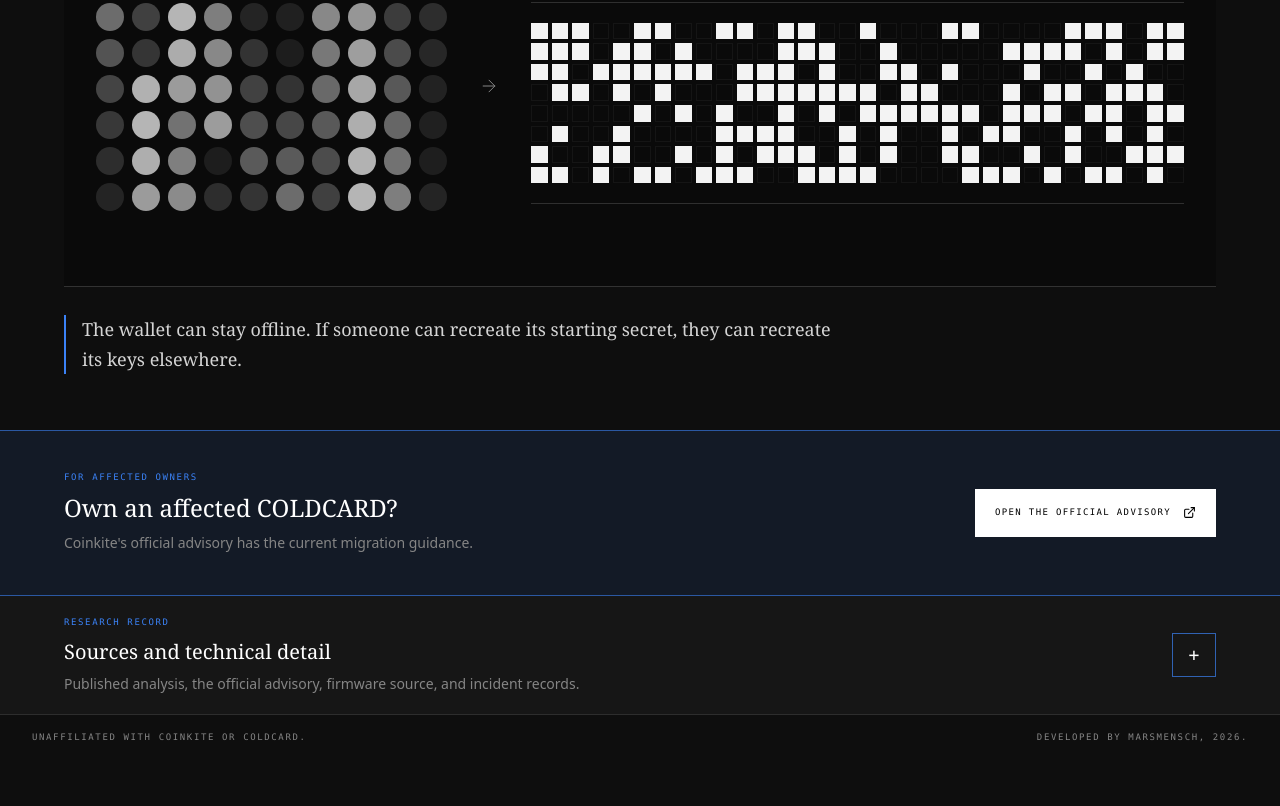
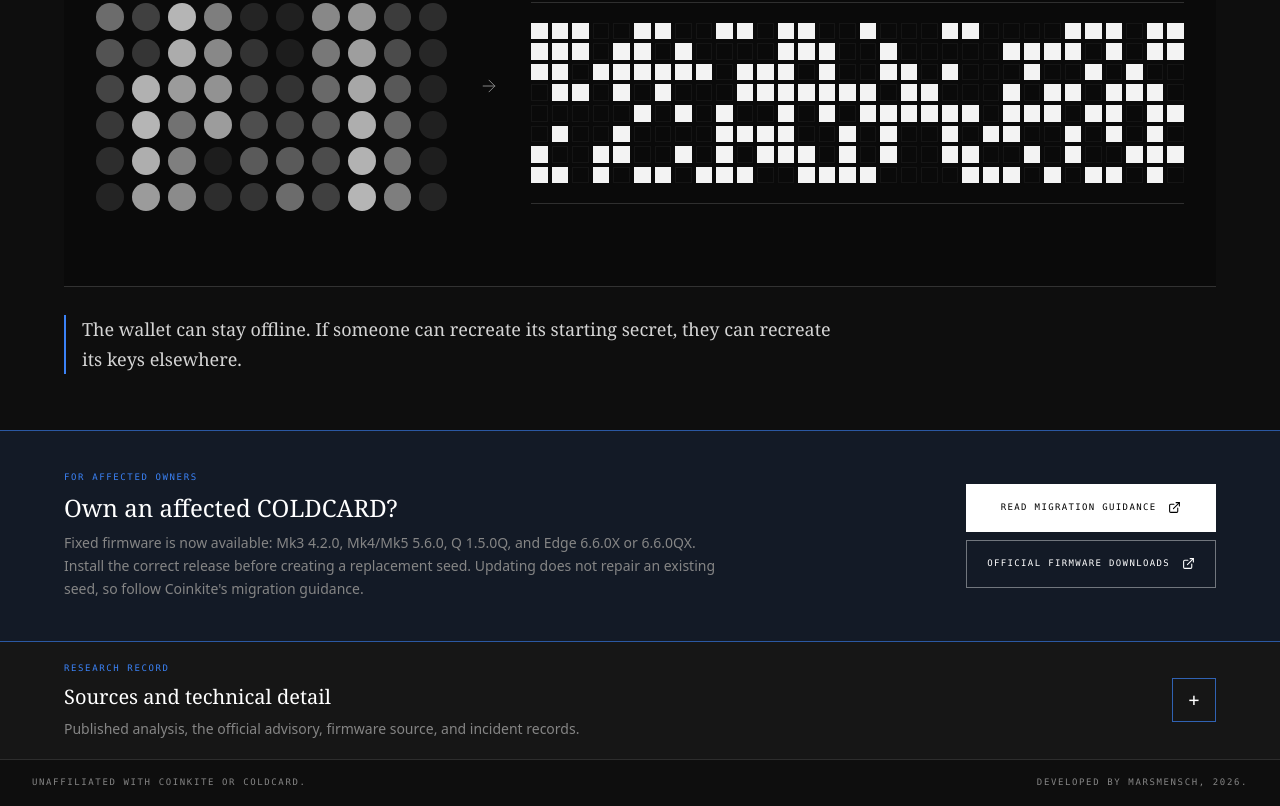
Before and after one commit to mars-llm/coldcard-entropy-collapse, a Next.js app: page / in a window 1280 px wide. Shown: the part 804-1610 px from the top of the page. Before the commit the page ends 1564 px from the top, so only its background shows below. Built offline with nearby package versions, Linux system fonts and the light colour scheme.

Commit message:
Add current COLDCARD firmware fixes

```diff
--- a/components/EntropyStudy.tsx
+++ b/components/EntropyStudy.tsx
@@ -261,19 +261,30 @@
             <div>
               <p className="font-mono text-[9px] uppercase tracking-[0.18em] text-accent">For affected owners</p>
               <h2 className="mt-2 font-serif text-2xl text-white">Own an affected COLDCARD?</h2>
-              <p className="mt-2 font-sans text-sm leading-relaxed text-ink-muted">
-                Coinkite&apos;s official advisory has the current migration guidance.
+              <p className="mt-2 max-w-2xl font-sans text-sm leading-relaxed text-ink-muted">
+                Fixed firmware is now available: Mk3 4.2.0, Mk4/Mk5 5.6.0, Q 1.5.0Q, and Edge 6.6.0X or 6.6.0QX. Install the correct release before creating a replacement seed. Updating does not repair an existing seed, so follow Coinkite&apos;s migration guidance.
               </p>
             </div>
+            <div className="flex flex-col gap-2 sm:items-stretch">
               <a
                 href="https://blog.coinkite.com/coldcard-mk3-seed-generation-warning/"
                 target="_blank"
                 rel="noreferrer"
                 className="inline-flex min-h-12 items-center justify-center gap-3 bg-white px-5 font-mono text-[9px] uppercase tracking-[0.15em] text-black transition-colors hover:bg-ink"
               >
-              Open the official advisory
+                Read migration guidance
                 <ExternalLink size={13} aria-hidden="true" />
               </a>
+              <a
+                href="https://coldcard.com/downloads/"
+                target="_blank"
+                rel="noreferrer"
+                className="inline-flex min-h-12 items-center justify-center gap-3 border border-white/40 px-5 font-mono text-[9px] uppercase tracking-[0.15em] text-white transition-colors hover:border-white"
+              >
+                Official firmware downloads
+                <ExternalLink size={13} aria-hidden="true" />
+              </a>
+            </div>
           </div>
         </section>
 
@@ -297,7 +308,7 @@
                 The original fault was in seed generation. An air gap, a secure element, or a durable backup can protect against other failures, but none can change a wallet&apos;s starting randomness after it has been created.
               </p>
               <p>
-                The published scope is still being checked. Block says it has not completed full empirical exploitability testing, and Coinkite describes its analysis as early and ongoing. Treat model-specific estimates as provisional and use the current official advisory for your device, firmware, and seed-creation method.
+                Coinkite estimates roughly 40 bits of entropy for Mk3 seeds created on versions 4.0.1 through 4.1.9, and as little as 72 bits for affected Mk4, Mk5, and Q seeds. Its investigation remains ongoing, so treat model-specific search estimates as provisional and use the current official advisory for your device, firmware, and seed-creation method.
               </p>
               <p>
                 A recovered seed can identify addresses and activity from that wallet. That can reduce privacy in a CoinJoin or PayJoin when an affected participant&apos;s outputs are identified. It does not automatically identify every other participant or make every past transaction public.
@@ -313,6 +324,7 @@
               <SourceLink label="Block analysis" href="https://engineering.block.xyz/blog/predictable-rng-fallback-and-32-bit-reseed-in-coldcard-firmware" />
               <SourceLink label="Coinkite backgrounder" href="https://blog.coinkite.com/entropy-technical-backgrounder/" />
               <SourceLink label="Coinkite migration advisory" href="https://blog.coinkite.com/coldcard-mk3-seed-generation-warning/" />
+              <SourceLink label="Official firmware downloads" href="https://coldcard.com/downloads/" />
               <SourceLink label="COLDCARD firmware source" href="https://github.com/Coldcard/firmware" />
               <SourceLink label="Bitcoin.org Android RNG alert" href="https://bitcoin.org/en/alert/2013-08-11-android" />
               <SourceLink label="BIP-39 specification" href="https://github.com/bitcoin/bips/blob/master/bip-0039.mediawiki" />
```
Also changed, not shown: 1 other file (tests, documents, lock files or other folders). Lines whose indentation alone changed are shown as unchanged.
